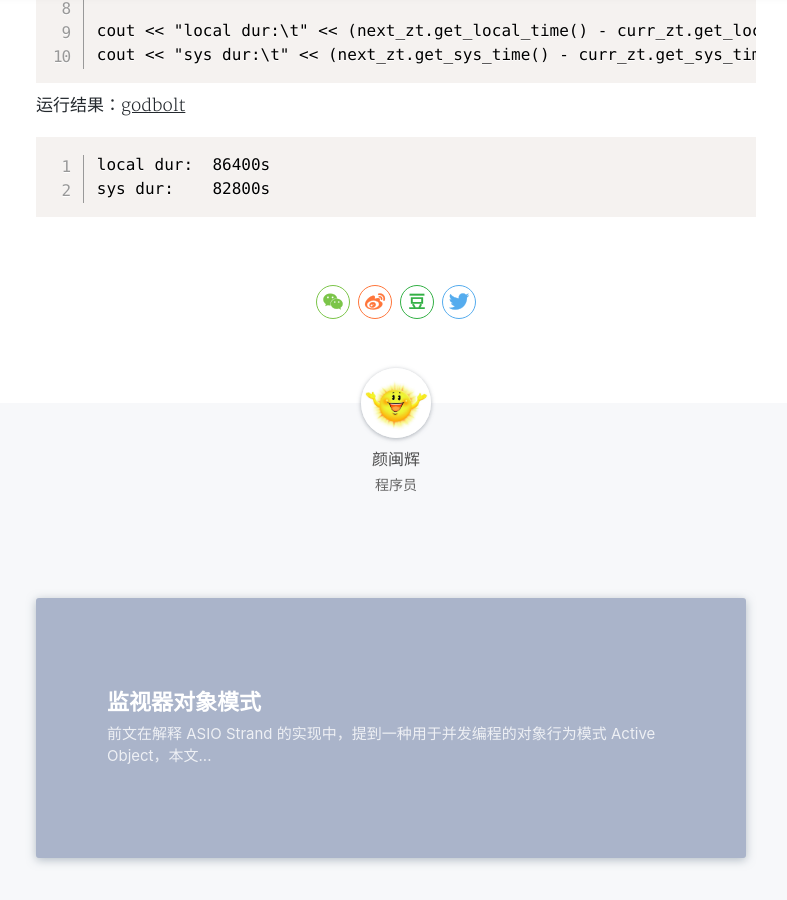
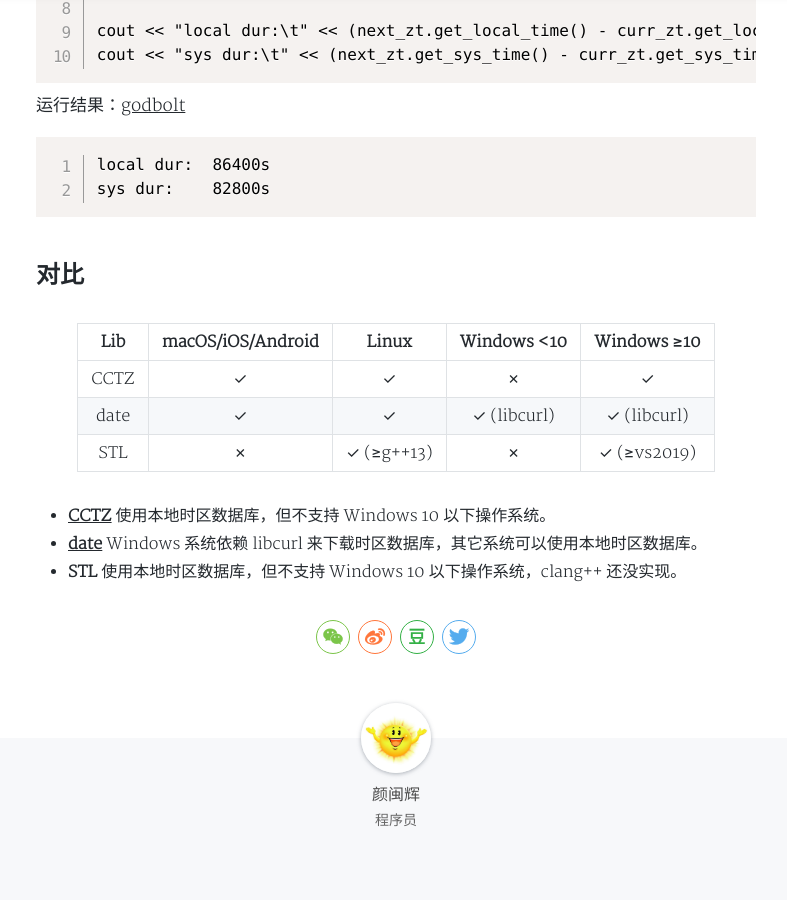
Before and after one commit to yanminhui/yanminhui.github.io, a Jekyll site: the page built from _posts/articles/2023-07-08-chrono.md, in a window 1280 px wide and 900 px high, scrolled down 5695 px. Shown: the whole window, without its empty margins (244-1031 px from the left). Built offline with Jekyll 4.4.1, drawn with Linux system fonts in a browser that asks for light colours; nearby versions of some CDN libraries; a style sheet for code colours, icons or effects is not loaded.

Commit message:
Update CCTZ vs. date vs. STL for time zones

```diff
--- a/_posts/articles/2023-07-08-chrono.md
+++ b/_posts/articles/2023-07-08-chrono.md
@@ -208,3 +208,15 @@ cout << "sys dur:\t" << (next_zt.get_sys_time() - curr_zt.get_sys_time()) << end
 
     local dur:	86400s
     sys dur:	82800s
+
+## 对比
+
+|  Lib  | macOS/iOS/Android |        Linux         |    Windows <10     |    Windows &ge;10     |
+| :---: | :---------------: | :------------------: | :----------------: | :-------------------: |
+| CCTZ  |     &#x2713;      |       &#x2713;       |      &#x2717;      |       &#x2713;        |
+| date  |     &#x2713;      |       &#x2713;       | &#x2713; (libcurl) |  &#x2713; (libcurl)   |
+|  STL  |     &#x2717;      | &#x2713; (&ge;g++13) |      &#x2717;      | &#x2713; (&ge;vs2019) |
+
+* **[CCTZ](https://github.com/google/cctz)** 使用本地时区数据库，但不支持 Windows 10 以下操作系统。
+* **[date](https://github.com/HowardHinnant/date)** Windows 系统依赖 libcurl 来下载时区数据库，其它系统可以使用本地时区数据库。
+* **STL** 使用本地时区数据库，但不支持 Windows 10 以下操作系统，clang++ 还没实现。
```
